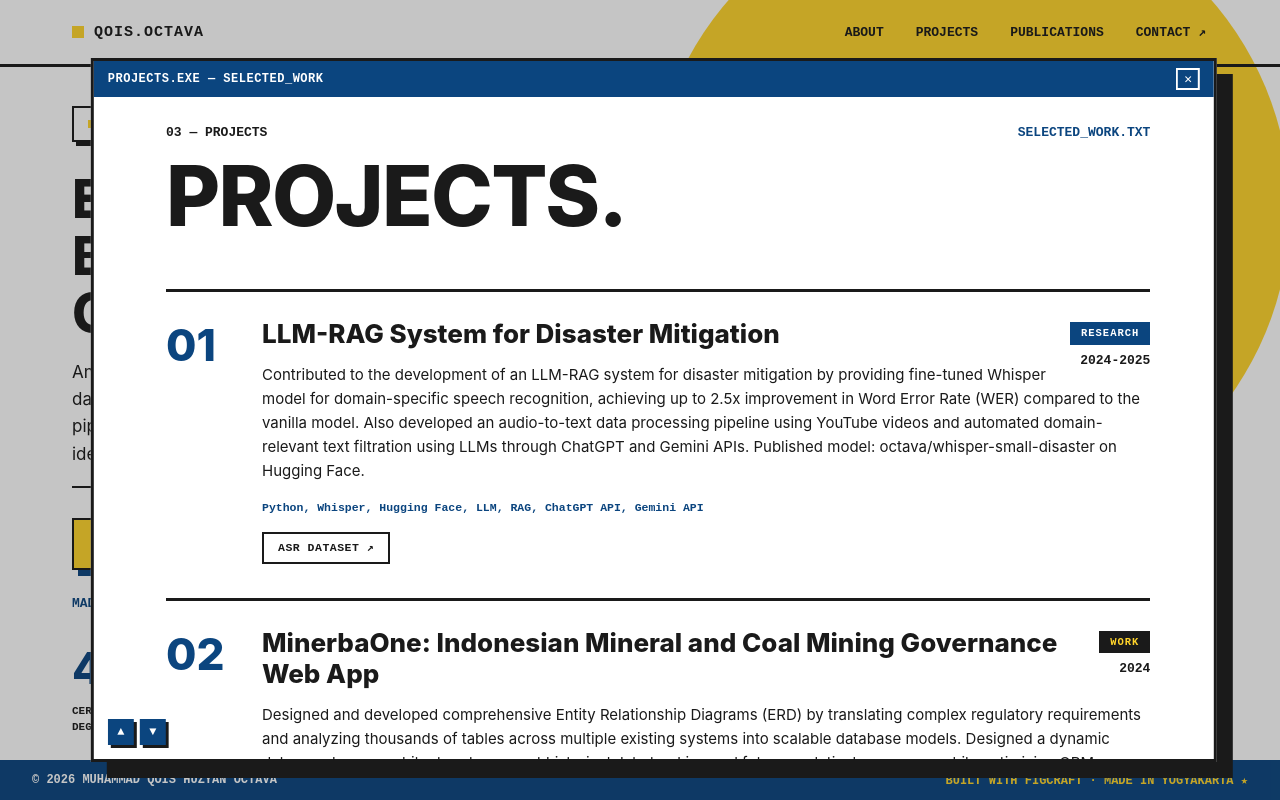
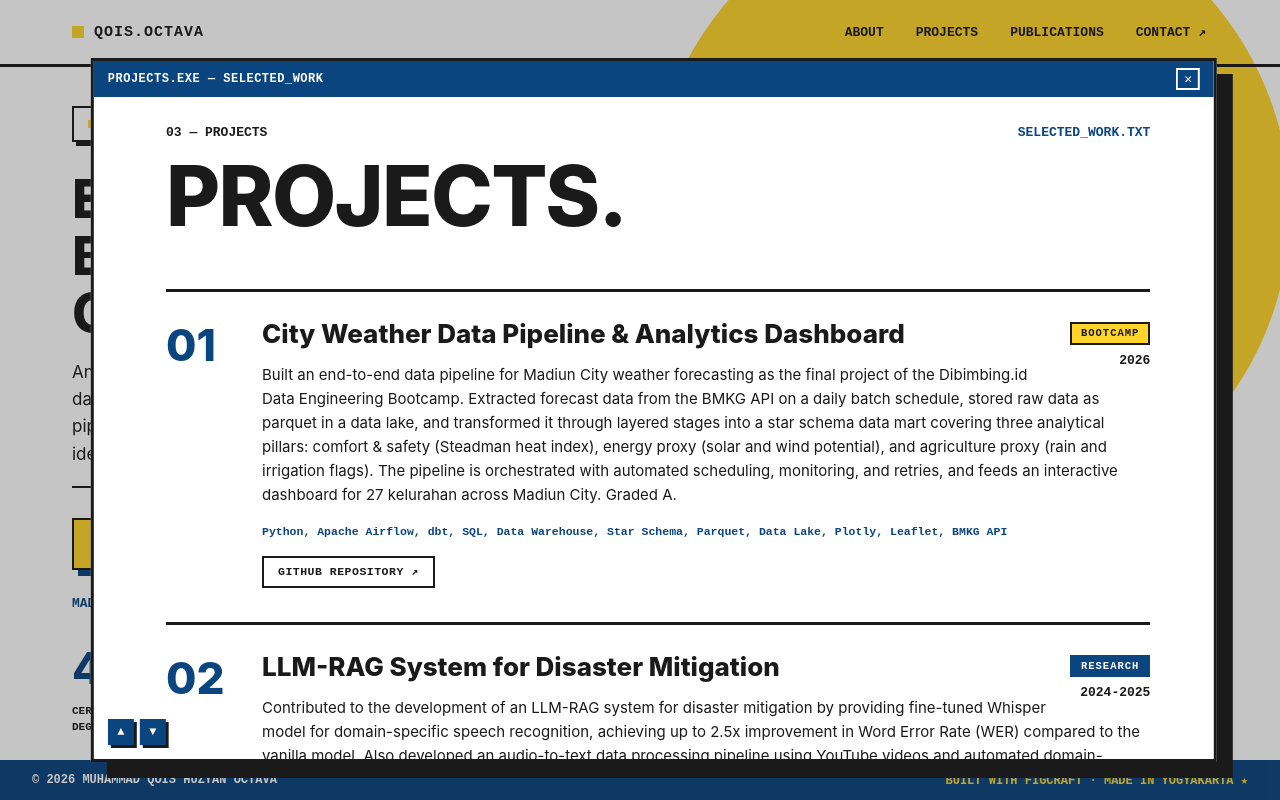
Before and after one commit to qoisoctava/qoisoctava.github.io, a plain HTML site: page index.html in a window 1280 px wide. Both pictures are taken after a click on the button "PROJECTS". Drawn offline with Linux system fonts and the light colour scheme.

Commit message:
update projects

```diff
--- a/data/projects.json
+++ b/data/projects.json
@@ -6,6 +6,21 @@
   "items": [
     {
       "num": "01",
+      "year": "2026",
+      "kind": "Bootcamp",
+      "title": "City Weather Data Pipeline & Analytics Dashboard",
+      "desc": "Built an end-to-end data pipeline for Madiun City weather forecasting as the final project of the Dibimbing.id Data Engineering Bootcamp. Extracted forecast data from the BMKG API on a daily batch schedule, stored raw data as parquet in a data lake, and transformed it through layered stages into a star schema data mart covering three analytical pillars: comfort & safety (Steadman heat index), energy proxy (solar and wind potential), and agriculture proxy (rain and irrigation flags). The pipeline is orchestrated with automated scheduling, monitoring, and retries, and feeds an interactive dashboard for 27 kelurahan across Madiun City. Graded A.",
+      "tags": "Python, Apache Airflow, dbt, SQL, Data Warehouse, Star Schema, Parquet, Data Lake, Plotly, Leaflet, BMKG API",
+      "links": [
+        {
+          "label": "GitHub Repository",
+          "href": "https://github.com/qoisoctava/firasat-cuaca-kota-madiun",
+          "external": true
+        }
+      ]
+    },
+    {
+      "num": "02",
       "year": "2024-2025",
       "kind": "Research",
       "title": "LLM-RAG System for Disaster Mitigation",
@@ -20,7 +35,7 @@
       ]
     },
     {
-      "num": "02",
+      "num": "03",
       "year": "2024",
       "kind": "Work",
       "title": "MinerbaOne: Indonesian Mineral and Coal Mining Governance Web App",
@@ -28,7 +43,7 @@
       "tags": "PostgreSQL, Database Design, Data Modeling, Data Warehouse, ERD, DBeaver, Laravel"
     },
     {
-      "num": "03",
+      "num": "04",
       "year": "2023",
       "kind": "Research",
       "title": "Web-Based Sentiment Analysis Dashboard",
--- a/data/site.json
+++ b/data/site.json
@@ -16,7 +16,7 @@
   "heroIntro": "An Information Engineering graduate interested in the intersection of data, technology, and artificial intelligence. From engineering data pipelines to developing machine learning solutions, I enjoy turning ideas and complex challenges into practical implementations.",
   "stats": [
     { "value": "4", "label": "CERTS &\nDEGREES" },
-    { "value": "3", "label": "FEATURED\nPROJECTS" },
+    { "value": "4", "label": "FEATURED\nPROJECTS" },
     { "value": "7", "label": "PEER-REVIEWED\nRESEARCHS" }
   ],
   "buttons": {
--- a/style.css
+++ b/style.css
@@ -341,6 +341,7 @@ body::after {
 }
 .p-row__kind--research { background: var(--navy); color: var(--paper); border-color: var(--navy); }
 .p-row__kind--work { background: var(--dark); color: var(--gold); }
+.p-row__kind--bootcamp { background: var(--gold); color: var(--dark); }
 .p-row__kind--independent { background: var(--paper); color: var(--dark); }
 .p-row__title { margin-left: 96px; font-weight: 800; font-size: clamp(18px, 2.2vw, 26px); max-width: 900px; }
 .p-row__desc { margin: 14px 0 0 96px; font-size: 15px; line-height: 1.6; max-width: 880px; color: var(--dark); }
```
